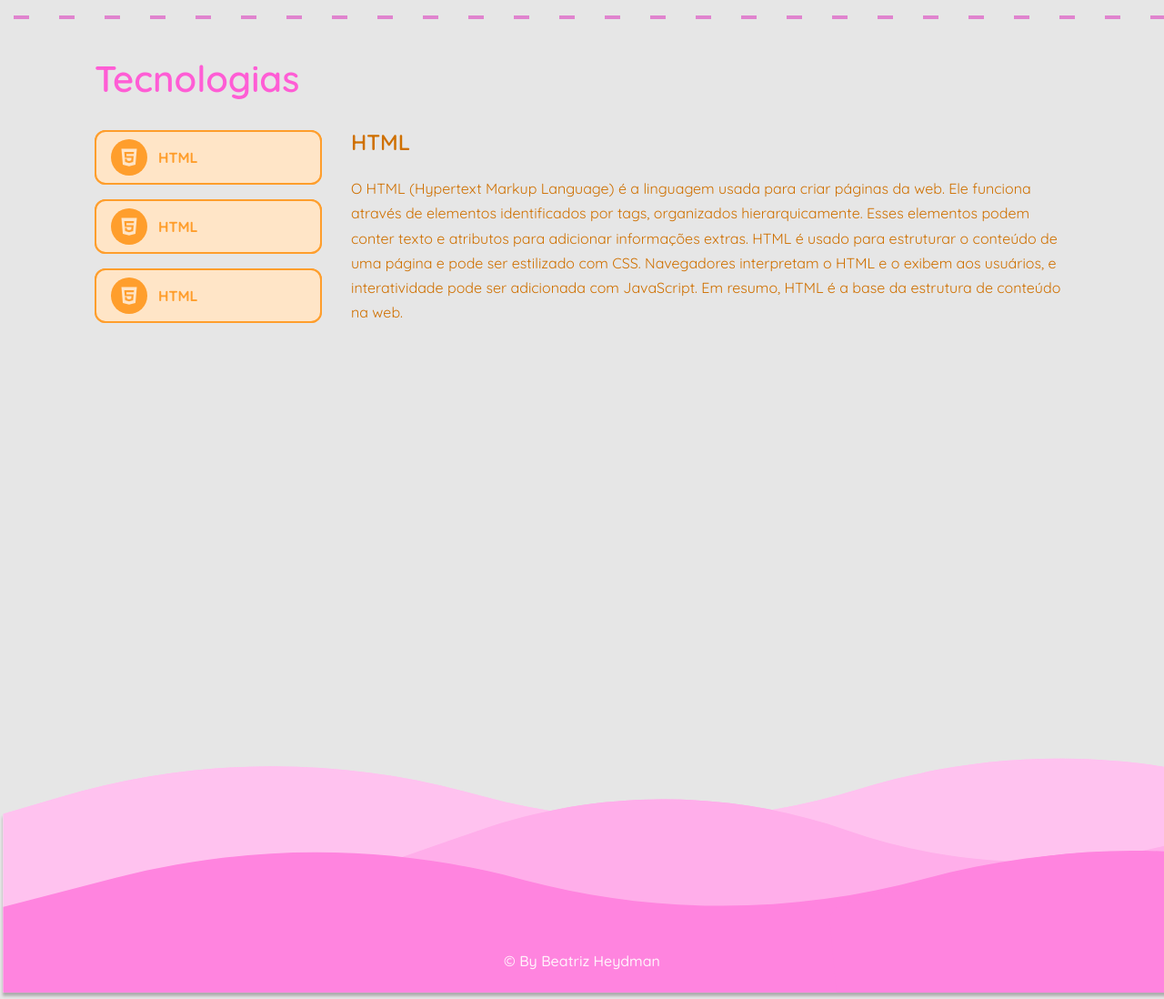
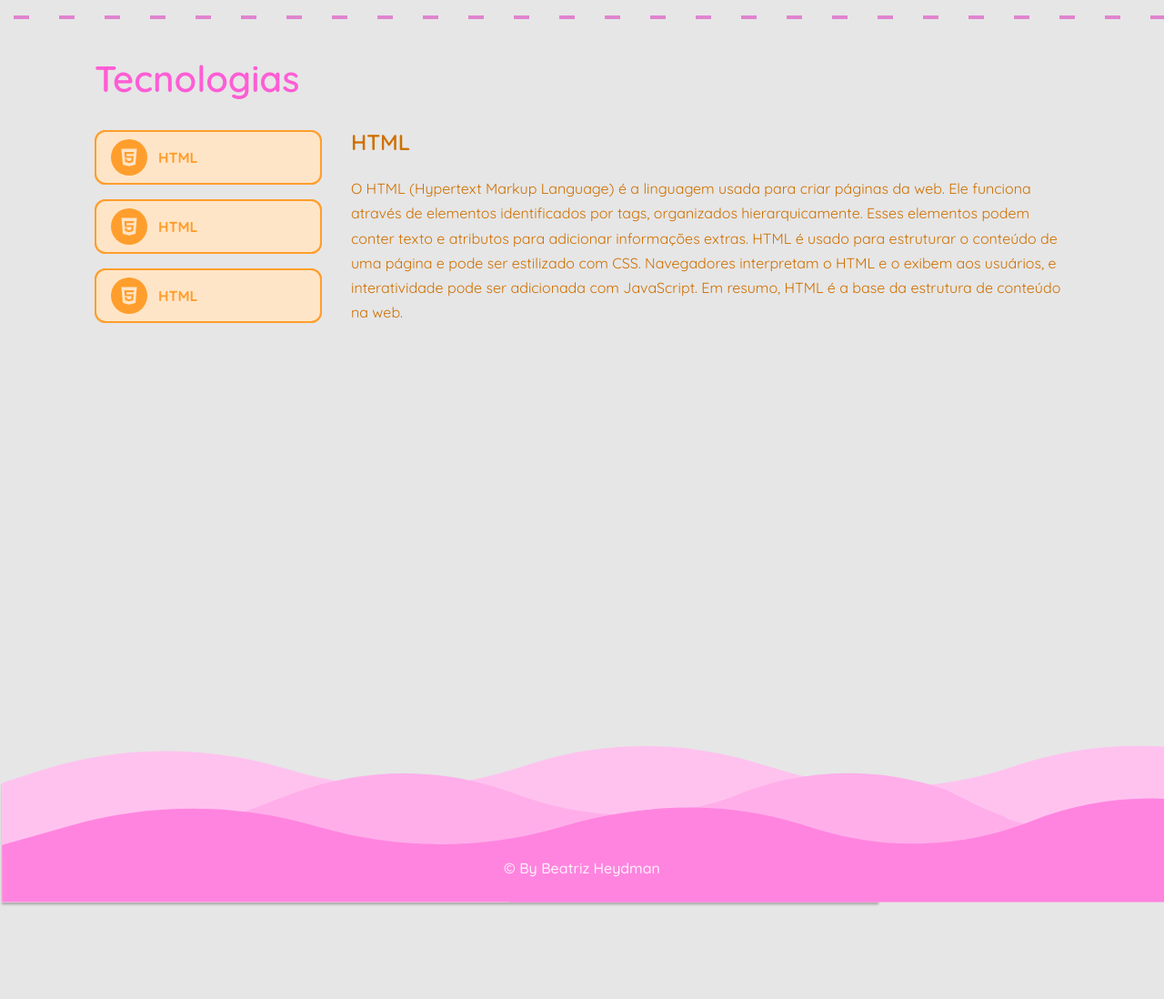
Before and after one commit to Beatriz-Heydman/candyfolio, a React (Vite) app: page / in a window 1280 px wide. Shown: the part 1453-2551 px from the top of the page at 91% size. After the commit the page ends 2449 px from the top, so only its background shows below. Built offline with nearby package versions, Linux system fonts and the light colour scheme; a web font is replaced by a local one.

Commit message:
feat: create footer

```diff
--- a/src/components/footer/index.tsx
+++ b/src/components/footer/index.tsx
@@ -5,13 +5,7 @@ export function Footer() {
   return (
     <StyledFooter>
       <div className="waves_img">
-        <Typography
-          fontWheight="500"
-          color="var(--pink-100)"
-          style={{
-            padding: "2rem",
-          }}
-        >
+        <Typography className="copyright_footer">
           &copy; By Beatriz Heydman
         </Typography>
       </div>
--- a/src/components/footer/styles.ts
+++ b/src/components/footer/styles.ts
@@ -1,20 +1,32 @@
 import { styled } from "styled-components";
 
 export const StyledFooter = styled.footer`
-  width: 100vw;
-
   .waves_img {
     width: 100%;
-    min-height: 300px;
-    background: url(/assets/images/waves-footer.svg);
+    height: 200px;
+    background: url(/assets/images/waves_footer.svg);
     background-size: cover;
-    margin-top: 1px;
+    margin-top: -1px;
+    overflow-x: hidden;
     display: flex;
     align-items: flex-end;
     justify-content: center;
 
-    /* @media (max-width: 800px) {
-      background-size: contain;
-    } */
+    .copyright_footer {
+      padding: 2rem;
+      font-weight: 500;
+      color: var(--pink-100);
+    }
+
+    @media (max-width: 500px) {
+      height: 100px;
+      background-size: cover;
+      background-repeat: no-repeat;
+
+      .copyright_footer {
+        padding: 0.5rem;
+        font-size: 0.7rem;
+      }
+    }
   }
 `;
```
Also changed, not shown: public/assets/images/waves-footer.svg (deleted), public/assets/images/waves_footer.svg (added).
